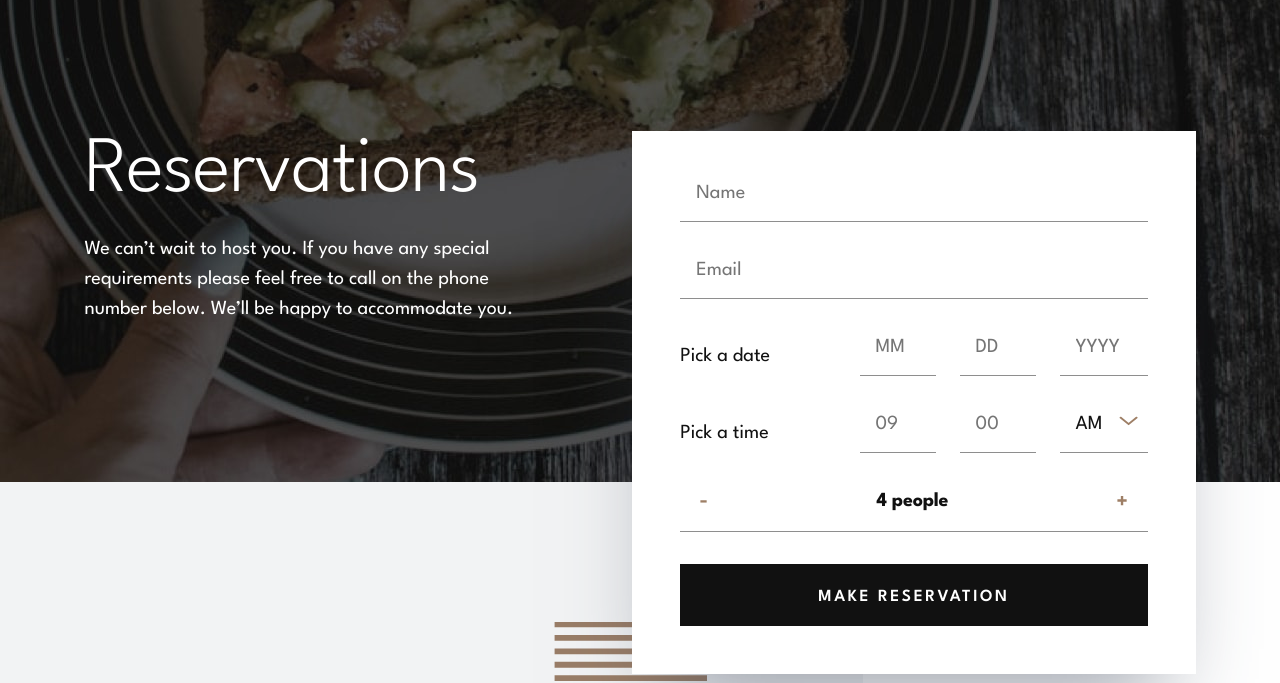
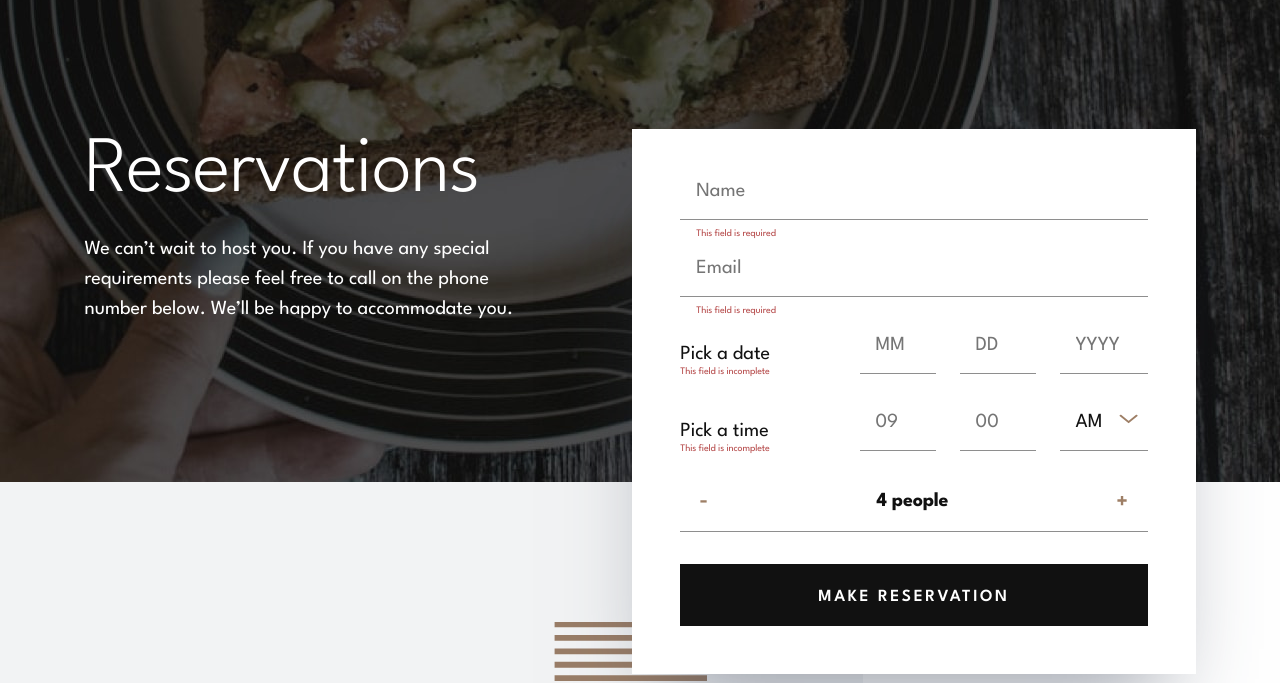
Before and after one commit to Mmackz/restaurant, a website built with webpack: page src/index.html in a window 1280 px wide. Shown: the part 118-801 px from the top of the page. Built offline with nearby package versions, Linux system fonts and the light colour scheme.

Commit message:
🚧 show form validation errors

```diff
--- a/src/components/booking/form/date-inputs.js
+++ b/src/components/booking/form/date-inputs.js
@@ -1,5 +1,6 @@
 import flatpickr from "flatpickr";
 import "flatpickr/dist/flatpickr.css";
+import { makeWarning } from "./make-warning";
 
 export const DateInputs = (() => {
    // create date input
@@ -18,6 +19,7 @@ export const DateInputs = (() => {
    monthInput.classList.add("booking-input");
    monthInput.setAttribute("id", "month");
    monthInput.setAttribute("type", "number");
+   monthInput.setAttribute("name", "month");
    monthInput.setAttribute("placeholder", "MM");
    monthInput.setAttribute("aria-label", "Month");
    monthInput.setAttribute("autocomplete", "off");
@@ -42,6 +44,7 @@ export const DateInputs = (() => {
    dayInput.classList.add("booking-input");
    dayInput.setAttribute("id", "day");
    dayInput.setAttribute("type", "number");
+   dayInput.setAttribute("name", "day");
    dayInput.setAttribute("placeholder", "DD");
    dayInput.setAttribute("aria-label", "Day");
    dayInput.setAttribute("autocomplete", "off");
@@ -66,6 +69,7 @@ export const DateInputs = (() => {
    yearInput.classList.add("booking-input", "input-l");
    yearInput.setAttribute("id", "year");
    yearInput.setAttribute("type", "number");
+   yearInput.setAttribute("name", "year");
    yearInput.setAttribute("placeholder", "YYYY");
    yearInput.setAttribute("aria-label", "Year");
    yearInput.setAttribute("autocomplete", "off");
@@ -92,7 +96,7 @@ export const DateInputs = (() => {
    dateInput.type = "text";
    dateInput.name = "date";
 
-   dateFormGroup.append(dateLabel, inputGroup, dateInput);
+   dateFormGroup.append(dateLabel, inputGroup, dateInput, makeWarning("This field is incomplete"));
 
    function changeDate(selectedDates) {
       const date = new Date(selectedDates);
--- a/src/components/booking/form/form.css
+++ b/src/components/booking/form/form.css
@@ -40,20 +40,23 @@
 
 .wide-input {
    margin-bottom: 2.125rem;
+   width: 100%;
 }
 
 .form-group {
    position: relative;
+   margin-bottom: 1.125rem;
+}
+
+.form-group:not(.date-form-group) {
+   padding-bottom: 1rem;
+   margin-bottom: 1.125rem;
 }
 
 .form-group > div,
 .form-group input {
    width: 100%;
    flex: 0 1 76%;
-}
-
-.date-form-group {
-   margin-bottom: 1.125rem;
 }
 
 .input-group {
@@ -183,7 +186,7 @@ input[type=number] {
 .guests-input {
    display: flex;
    justify-content: space-between;
-   margin-top: 2.125rem;
+   margin-top: 0.125rem;
    cursor: auto;
 }
 
@@ -214,6 +217,30 @@ input[type=number] {
    margin-top: 2rem;
    padding-right: 0;
    padding-left: 0;
+}
+
+.input-container {
+   position: relative;
+}
+
+.validation-warning {
+   position: absolute;
+   bottom: 1rem;
+   left: 1rem;
+}
+
+.form-group .validation-warning {
+   bottom: 0.85rem;
+   left: 0;
+}
+
+.warning-text {
+   color: #b54949;
+   font-size: 0.625rem;
+   font-weight: 500;
+   line-height: 0.575rem;
+   letter-spacing: -0.13px;
+   width: max-content;
 }
 
 @media (min-width: 540px) {
--- a/src/components/booking/form/index.js
+++ b/src/components/booking/form/index.js
@@ -3,20 +3,27 @@ import { DateInputs } from "./date-inputs";
 import { TimeInputs } from "./time-inputs";
 import { GuestsInput } from "./guests-input";
 import { patternLines } from "../../home/images";
+import { makeWarning } from "./make-warning";
 
 export const Form = (() => {
    const form = document.createElement("form");
    form.classList.add("form");
 
    // create name input
+   const nameInputContainer = document.createElement("div");
+   nameInputContainer.classList.add("input-container");
+
+   // add validation warning
    const nameInput = document.createElement("input");
    nameInput.classList.add("wide-input");
    nameInput.type = "text";
    nameInput.name = "name";
    nameInput.placeholder = "Name";
-   nameInput.setAttribute("required", "");
+   nameInput.setAttribute("autocomplete", "off");
    nameInput.setAttribute("spellcheck", "false");
-   form.append(nameInput);
+
+   nameInputContainer.append(makeWarning("This field is required"), nameInput);
+   form.append(nameInputContainer);
 
    nameInput.addEventListener("input", (e) => {
       if (e.target.value.length > 0) {
@@ -27,13 +34,18 @@ export const Form = (() => {
    });
 
    // create email input
+   const emailInputContainer = document.createElement("div");
+   emailInputContainer.classList.add("input-container");
+
    const emailInput = document.createElement("input");
    emailInput.classList.add("wide-input");
    emailInput.type = "email";
    emailInput.name = "email";
    emailInput.placeholder = "Email";
+   emailInput.setAttribute("autocomplete", "off");
    emailInput.setAttribute("spellcheck", "false");
-   form.append(emailInput);
+   emailInputContainer.append(makeWarning("This field is required"), emailInput);
+   form.append(emailInputContainer);
 
    emailInput.addEventListener("input", (e) => {
       if (e.target.value.length > 0) {
@@ -55,7 +67,6 @@ export const Form = (() => {
    // create button to submit reservation form
    const submitBtn = document.createElement("button");
    submitBtn.classList.add("button", "button-light", "heading-s");
-   submitBtn.setAttribute("type", "button");
    submitBtn.textContent = "MAKE RESERVATION";
 
    form.append(submitBtn);
@@ -72,15 +83,3 @@ export const Form = (() => {
 
    return form;
 })();
-
-
-// BUGS/TODO
-/*
-  - Close dropdown when arrow is clicked again
-  - Escape key should close dropdown
-  - Validate the form and display error messages
-  - Button should center form and set focus on first input
-  - Animate presses of +/- button ??MAYBE??
-  - Fine-tune CSS to look like figma design
-  - clamp max-width (1180px, 80vw, 1280px)
-*/
--- /dev/null
+++ b/src/components/booking/form/make-warning.js
@@ -0,0 +1,9 @@
+export const makeWarning = (message) => {
+   const nameValidationWarning = document.createElement("div");
+   nameValidationWarning.classList.add("validation-warning");
+   const warningText = document.createElement("p");
+   warningText.classList.add("warning-text");
+   warningText.textContent = message;
+   nameValidationWarning.appendChild(warningText);
+   return nameValidationWarning;
+}
--- a/src/components/booking/form/time-inputs.js
+++ b/src/components/booking/form/time-inputs.js
@@ -1,5 +1,6 @@
 import iconArrow from "./icons/icon-arrow.svg";
 import iconCheck from "./icons/icon-check.svg";
+import { makeWarning } from "./make-warning";
 
 export const TimeInputs = (() => {
    // create time inputs
@@ -111,7 +112,7 @@ export const TimeInputs = (() => {
    // append inputs to input group
    amPmInput.append(amPm, arrowContainer, amPmDropdown);
    inputGroup.append(hourInput, minuteInput, amPmInput);
-   timeFormGroup.append(timeLabel, inputGroup);
+   timeFormGroup.append(timeLabel, inputGroup, makeWarning("This field is incomplete"));
 
    // event listener for am/pm
    amPmInput.addEventListener("focusin", toggleAmPmMenu);
```
